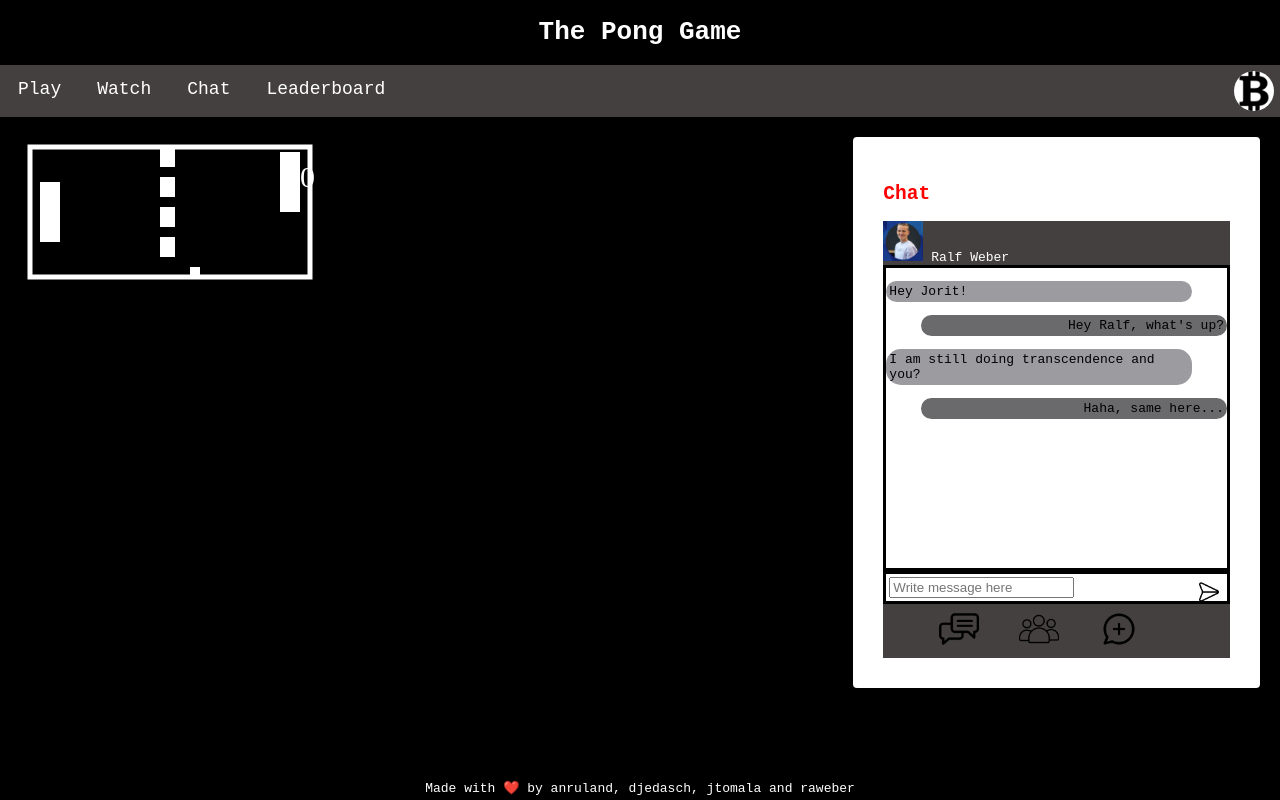
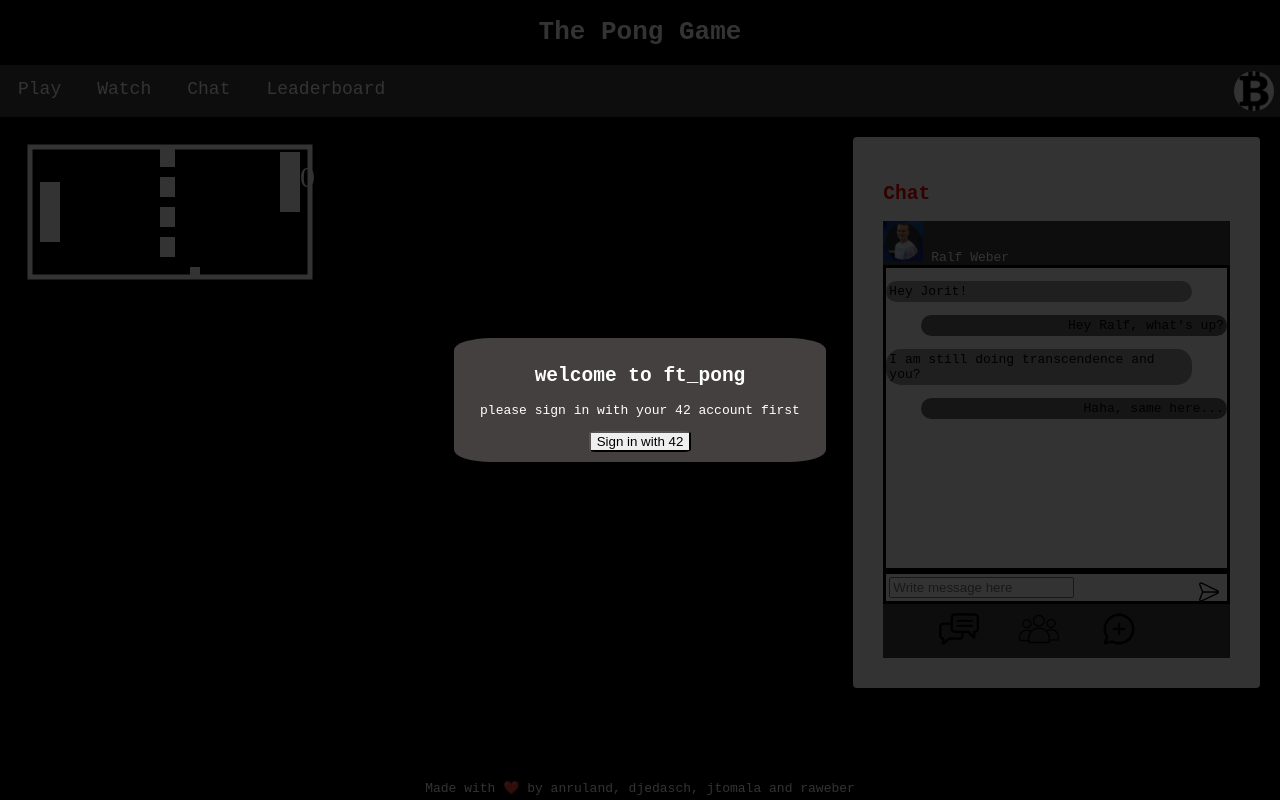
Before and after one commit to amr21code/42_06_ft_transcendence, a Vue app in the folder frontend/: page / in a window 1280 px wide. Built offline with nearby package versions, Linux system fonts and the light colour scheme.

Commit message:
added popup

```diff
--- a/frontend/src/App.vue
+++ b/frontend/src/App.vue
@@ -11,17 +11,13 @@
 				<a>Watch</a>
 				<a @click="handleClick('chat')">Chat</a>
 				<a @click="handleClick('leaderboard')">Leaderboard</a>
-				<div class="logged-photo" @click="togglePopup()">
+				<div class="logged-photo" @click="toggleUserDataPopup()">
 					<img src="./assets/bitcoin-black-white.png" alt="user-photo" width="40" height="40">
 				</div>
 			</div>
-		<!-- <div class="order">
-			<button @click="handleClick('title')">order by title</button>
-			<button @click="handleClick('salary')">order by salary</button>
-			<button @click="handleClick('location')">order by location</button>
-		</div> -->
-	</header>
-	<UserDataPopup id="UserDataPopup" v-if="popupTrigger === true" :togglePopup="() => togglePopup()" />
+		</header>
+	<LoginPopup id="LoginPopup" v-if="loginPopupTrigger === true" :toggleLoginPopup="() => toggleLoginPopup()" />
+	<UserDataPopup id="UserDataPopup" v-if="userDataPopupTrigger === true" :toggleUserDataPopup="() => toggleUserDataPopup()" />
 	<div class="grid-container">
 		<MatchCourt />
 		<SideWindow :selected="selected"/>
@@ -40,18 +36,25 @@ import type { SelectedSideWindow } from './types/SelectedSideWindow'
 import JobList from './components/JobList.vue'
 import MatchCourt from './components/MatchCourt.vue'
 import SideWindow from './components/SideWindow.vue'
+import LoginPopup from './components/LoginPopup.vue'
 import UserDataPopup from './components/UserDataPopup.vue'
 
 export default defineComponent({
 
 	name: 'App',
-	components: { UserDataPopup, MatchCourt, SideWindow },
+	components: { LoginPopup, UserDataPopup, MatchCourt, SideWindow },
 	setup() {
 
-		// for popup (user data)
-		const popupTrigger = ref(false);
-		const togglePopup = () => {
-			popupTrigger.value = !popupTrigger.value;
+		// for login popup (42 login)
+		const loginPopupTrigger = ref(true);
+		const toggleLoginPopup = () => {
+			loginPopupTrigger.value = !loginPopupTrigger.value;
+		}
+
+		// for user data popup (user data)
+		const userDataPopupTrigger = ref(false);
+		const toggleUserDataPopup = () => {
+			userDataPopupTrigger.value = !userDataPopupTrigger.value;
 		}
 
 		// for side window
@@ -60,7 +63,7 @@ export default defineComponent({
 			selected.value = term;
 		};
 
-		return { popupTrigger, togglePopup, handleClick, selected }
+		return { loginPopupTrigger, userDataPopupTrigger, toggleLoginPopup, toggleUserDataPopup, handleClick, selected }
 	},
 	methods: {}
 });
--- /dev/null
+++ b/frontend/src/components/LoginPopup.vue
@@ -0,0 +1,92 @@
+<template>
+	<div class="popup" @keyup.esc="toggleLoginPopup" tabindex="0">
+		<div class="popup-inner">
+			<slot />
+			<!-- NON-DYNAMIC <h2>raweber's user data</h2> -->
+			<h2>welcome to ft_pong</h2>
+			<p>please sign in with your 42 account first</p>
+			<button class="login_button" @click="callLoginApi">
+				Sign in with 42
+			</button>
+		</div>
+	</div>
+</template>
+
+
+<script lang="ts">
+import { defineComponent } from 'vue'
+import LoginService from '../services/LoginService'
+import type { ResponseData } from '../types/ResponseData'
+import type { IUser } from '../types/User'
+
+export default defineComponent({
+	name: "login-popup",
+
+	data () {
+		return {
+			user: {} as IUser
+		}
+	},
+
+	props: ['toggleLoginPopup'],
+	methods: {
+		callLoginApi() {
+
+			// LoginService.login();
+			LoginService.login()
+			.then(()=> console.log("success"))
+			.catch((e: Error) => console.log(e));
+			// this.toggleLoginPopup();
+		}
+		// retrieveCurrentUser() {
+		// 	DataService.getUser()
+		// 	.then((response: ResponseData) => {
+		// 		this.user = response.data;
+		// 		console.log(response.data);
+		// 	})
+		// 	.catch((e: Error) => {
+		// 		console.log(e);
+		// 	});
+		// }
+	}
+})
+</script>
+
+
+<style scoped>
+.popup {
+	text-align: left;
+	background-color: rgba(0,0,0,0.8);
+	position: fixed;
+	top: 0;
+	left: 0;
+	right: 0;
+	bottom: 0;
+	z-index: 99; /*brings to highest front-layer*/
+	display: flex;
+	align-items: center;
+	justify-content: center;
+}
+
+.popup-inner {
+	background-color: var(--second-bg-color);
+	padding: 10px 26px;
+	border-radius: 10%;
+}
+
+.popup-inner h2 {
+	text-align: center;
+}
+
+.user-data-wrapper {
+	margin-bottom: 10px;
+	margin-left: 0%;
+}
+
+button {
+	/* background-color: #48c774; */
+	border-radius: 10%;
+	margin: 0 auto;
+	display: block;
+}
+</style>
--- a/frontend/src/components/UserDataPopup.vue
+++ b/frontend/src/components/UserDataPopup.vue
@@ -1,5 +1,5 @@
 <template>
-	<div class="popup" @keyup.esc="togglePopup" tabindex="0">
+	<div class="popup" @keyup.esc="toggleUserDataPopup" tabindex="0">
 		<div class="popup-inner">
 			<slot />
 			<!-- NON-DYNAMIC <h2>raweber's user data</h2> -->
@@ -22,7 +22,7 @@
 			<div class="user-data-wrapper">
 				<div>2-factor-authentication:</div>
 			</div>
-			<button class="popup-close" @click="togglePopup">
+			<button class="popup-close" @click="toggleUserDataPopup">
 				Close
 			</button>
 		</div>
@@ -45,7 +45,7 @@ export default defineComponent({
 		}
 	},
 
-	props: ['togglePopup'],
+	props: ['toggleUserDataPopup'],
 	methods: {
 		retrieveCurrentUser() {
 			DataService.getUser()
--- /dev/null
+++ b/frontend/src/services/LoginService.ts
@@ -0,0 +1,10 @@
+import apiInstance from "../http.common";
+
+class LoginService {
+	login() : Promise<any> {
+		return apiInstance.get("http://localhost:3000/auth/login");
+		// return apiInstance.get("https://api.intra.42.fr/oauth/authorize?response_type=code&redirect_uri=http%3A%2F%2Flocalhost%3A3000%2Fauth%2Freturn&client_id=u-s4t2ud-8affeef3d6eb0d25d3d614179575e429a1b7c886e7d3848ac0750b211d36a9cc");
+	}
+}
+
+export default new LoginService();
```
